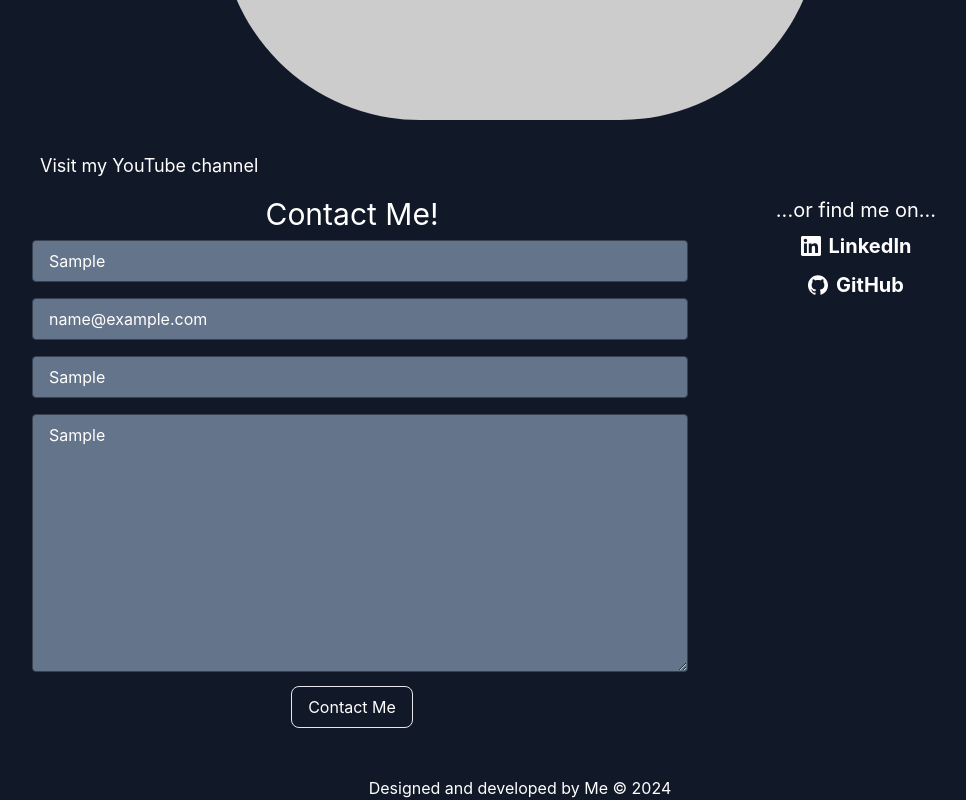
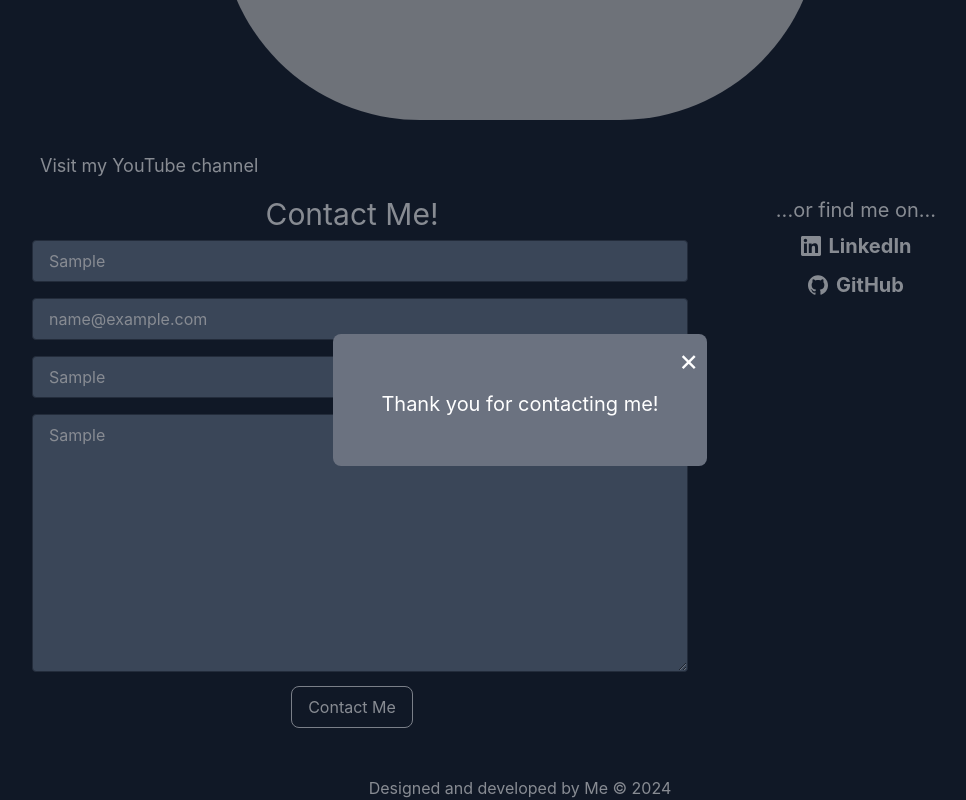
Before and after one commit to Johnny-Codes/portfolio, a React (Vite) app: page / in a window 1280 px wide. Both pictures are taken after typing "Sample", "name@example.com", "Sample", "Sample" into the empty fields and a click on the button "Contact Me". Shown: the part 3032-3832 px from the top of the page, without its empty margins (120-1086 px from the left). Built offline with nearby package versions, Linux system fonts and the light colour scheme.

Commit message:
form should be working now

```diff
--- a/index.html
+++ b/index.html
@@ -7,12 +7,6 @@
     <link href="./src/output.css" rel="stylesheet">
   </head>
   <body>
-    <!-- <form name="contact" data-netlify="true" netlify netlify-honeypot="bot-field" hidden>
-      <input type="text" name="name" placeholder="Your Name" required />
-      <input type="email" name="email" placeholder="Your Email" />
-      <input type="text" name="phone" placeholder="Your Contact Number" />
-      <textarea name="message" placeholder="Message" rows="10" required ></textarea>
-    </form> -->
     <div id="root"></div>
     <script type="module" src="/src/main.jsx"></script>
   </body>
--- a/src/components/contact/ContactForm.jsx
+++ b/src/components/contact/ContactForm.jsx
@@ -1,38 +1,39 @@
-import { useState } from 'react';
+import { useState } from "react";
 import { SiGithub, SiLinkedin } from "react-icons/si";
 
 const ContactForm = () => {
   const [formData, setFormData] = useState({
-    name: '',
-    email: '',
-    phone: '',
-    message: ''
+    name: "",
+    email: "",
+    phone: "",
+    message: "",
   });
+  const [showModal, setShowModal] = useState(false);
 
   const handleChange = (event) => {
     const { name, value } = event.target;
     setFormData({
       ...formData,
-      [name]: value
+      [name]: value,
     });
   };
 
   const handleSubmit = (event) => {
-    console.log(formData)
-    // Function to encode form data to x-www-form-urlencoded format
     const encode = (data) => {
       return Object.keys(data)
-      .map((key) => encodeURIComponent(key) + '=' + encodeURIComponent(data[key]))
-      .join('&');
+        .map(
+          (key) => encodeURIComponent(key) + "=" + encodeURIComponent(data[key])
+        )
+        .join("&");
     };
 
     fetch("/", {
       method: "POST",
       headers: { "Content-Type": "application/x-www-form-urlencoded" },
-      body: encode({ "form-name": "contact", ...formData })
+      body: encode({ "form-name": "contact", ...formData }),
     })
-    .then(() => alert("Success!"))
-    .catch(error => alert(error));
+      .then(() => setShowModal(true))
+      .catch((error) => alert(error));
     event.preventDefault();
   };
 
@@ -92,6 +93,28 @@ const ContactForm = () => {
               ></textarea>
             </p>
             <p className="text-center">
+              {showModal && (
+                <div
+                  className={`fixed inset-0 z-50 overflow-auto ${
+                    showModal ? "block" : "hidden"
+                  }`}
+                >
+                  <div className="flex items-center justify-center min-h-screen ">
+                    <div className="fixed inset-0 bg-gray-900 opacity-50"></div>
+                    <div className="relative bg-gray-500 rounded-lg p-8 max-w-md mx-auto">
+                      <span
+                        className="absolute top-0 right-0  m-2 text-white text-3xl cursor-pointer"
+                        onClick={() => setShowModal(false)}
+                      >
+                        &times;
+                      </span>
+                      <p className="text-xl p-4 mt-2">
+                        Thank you for contacting me!
+                      </p>
+                    </div>
+                  </div>
+                </div>
+              )}
               <button type="submit" className="px-4 py-2 border rounded-lg">
                 Contact Me
               </button>
--- a/src/output.css
+++ b/src/output.css
@@ -544,38 +544,8 @@ video {
   --tw-backdrop-sepia:  ;
 }
 
-.container {
-  width: 100%;
-}
-
-@media (min-width: 640px) {
-  .container {
-    max-width: 640px;
-  }
-}
-
-@media (min-width: 768px) {
-  .container {
-    max-width: 768px;
-  }
-}
-
-@media (min-width: 1024px) {
-  .container {
-    max-width: 1024px;
-  }
-}
-
-@media (min-width: 1280px) {
-  .container {
-    max-width: 1280px;
-  }
-}
-
-@media (min-width: 1536px) {
-  .container {
-    max-width: 1536px;
-  }
+.fixed {
+  position: fixed;
 }
 
 .absolute {
@@ -586,12 +556,48 @@ video {
   position: relative;
 }
 
+.inset-0 {
+  inset: 0px;
+}
+
 .bottom-full {
   bottom: 100%;
 }
 
 .left-1\/2 {
   left: 50%;
+}
+
+.right-0 {
+  right: 0px;
+}
+
+.top-2 {
+  top: 0.5rem;
+}
+
+.-top-2 {
+  top: -0.5rem;
+}
+
+.-top-1 {
+  top: -0.25rem;
+}
+
+.top-1 {
+  top: 0.25rem;
+}
+
+.top-0 {
+  top: 0px;
+}
+
+.bottom-0 {
+  bottom: 0px;
+}
+
+.z-50 {
+  z-index: 50;
 }
 
 .col-span-1 {
@@ -632,6 +638,14 @@ video {
   margin-top: 2rem;
 }
 
+.mt-2 {
+  margin-top: 0.5rem;
+}
+
+.block {
+  display: block;
+}
+
 .flex {
   display: flex;
 }
@@ -644,8 +658,16 @@ video {
   display: none;
 }
 
+.min-h-screen {
+  min-height: 100vh;
+}
+
 .w-full {
   width: 100%;
+}
+
+.max-w-md {
+  max-width: 28rem;
 }
 
 .max-w-screen-lg {
@@ -663,6 +685,10 @@ video {
 
 .transform {
   transform: translate(var(--tw-translate-x), var(--tw-translate-y)) rotate(var(--tw-rotate)) skewX(var(--tw-skew-x)) skewY(var(--tw-skew-y)) scaleX(var(--tw-scale-x)) scaleY(var(--tw-scale-y));
+}
+
+.cursor-pointer {
+  cursor: pointer;
 }
 
 .flex-col {
@@ -691,6 +717,10 @@ video {
 
 .gap-4 {
   gap: 1rem;
+}
+
+.overflow-auto {
+  overflow: auto;
 }
 
 .rounded {
@@ -723,6 +753,11 @@ video {
   border-color: rgb(55 65 81 / var(--tw-border-opacity));
 }
 
+.bg-gray-500 {
+  --tw-bg-opacity: 1;
+  background-color: rgb(107 114 128 / var(--tw-bg-opacity));
+}
+
 .bg-gray-900 {
   --tw-bg-opacity: 1;
   background-color: rgb(17 24 39 / var(--tw-bg-opacity));
@@ -735,6 +770,10 @@ video {
 
 .p-4 {
   padding: 1rem;
+}
+
+.p-8 {
+  padding: 2rem;
 }
 
 .px-2 {
@@ -810,6 +849,10 @@ video {
 
 .underline {
   text-decoration-line: underline;
+}
+
+.opacity-50 {
+  opacity: 0.5;
 }
 
 .shadow-white {
```
